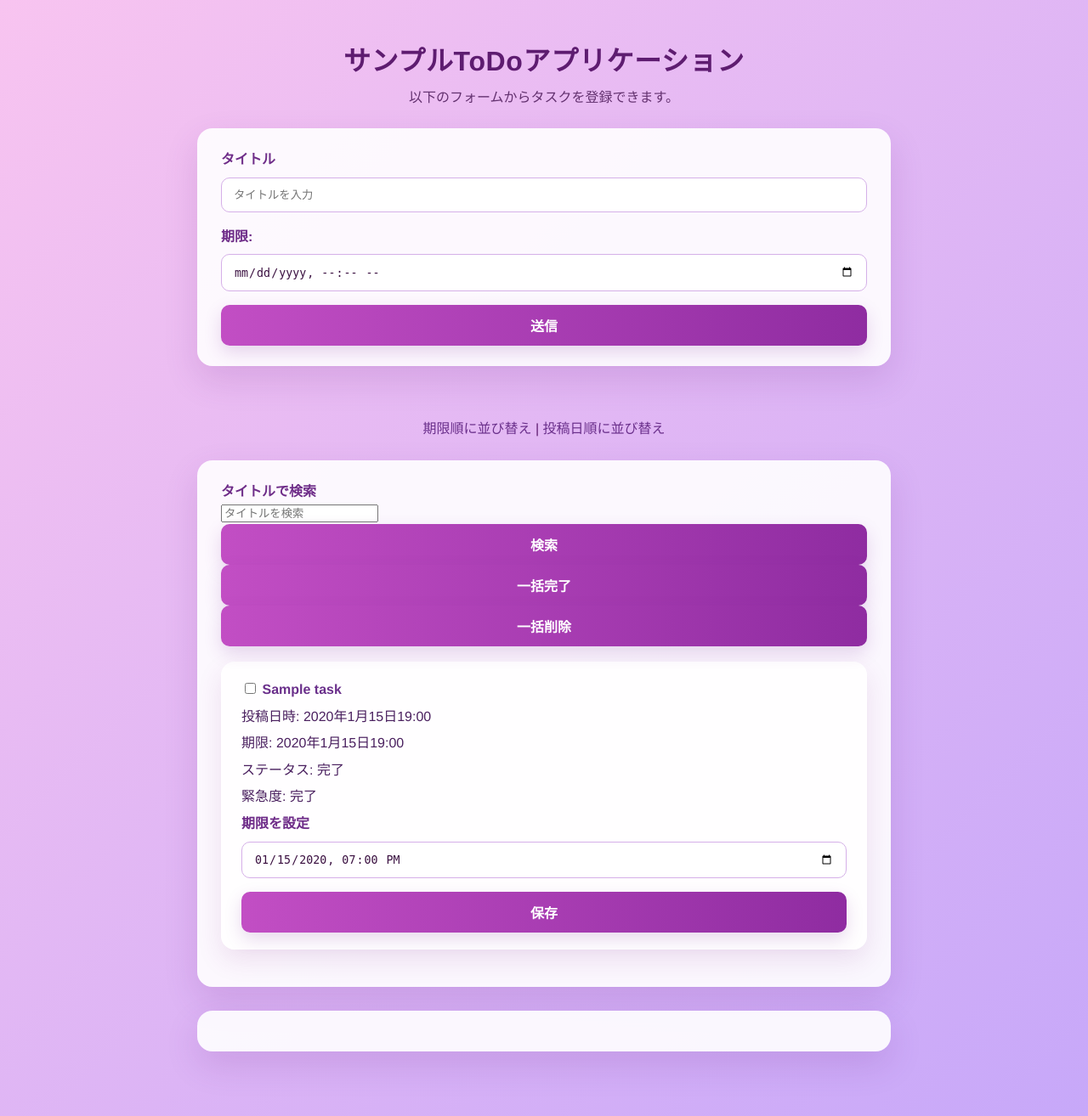
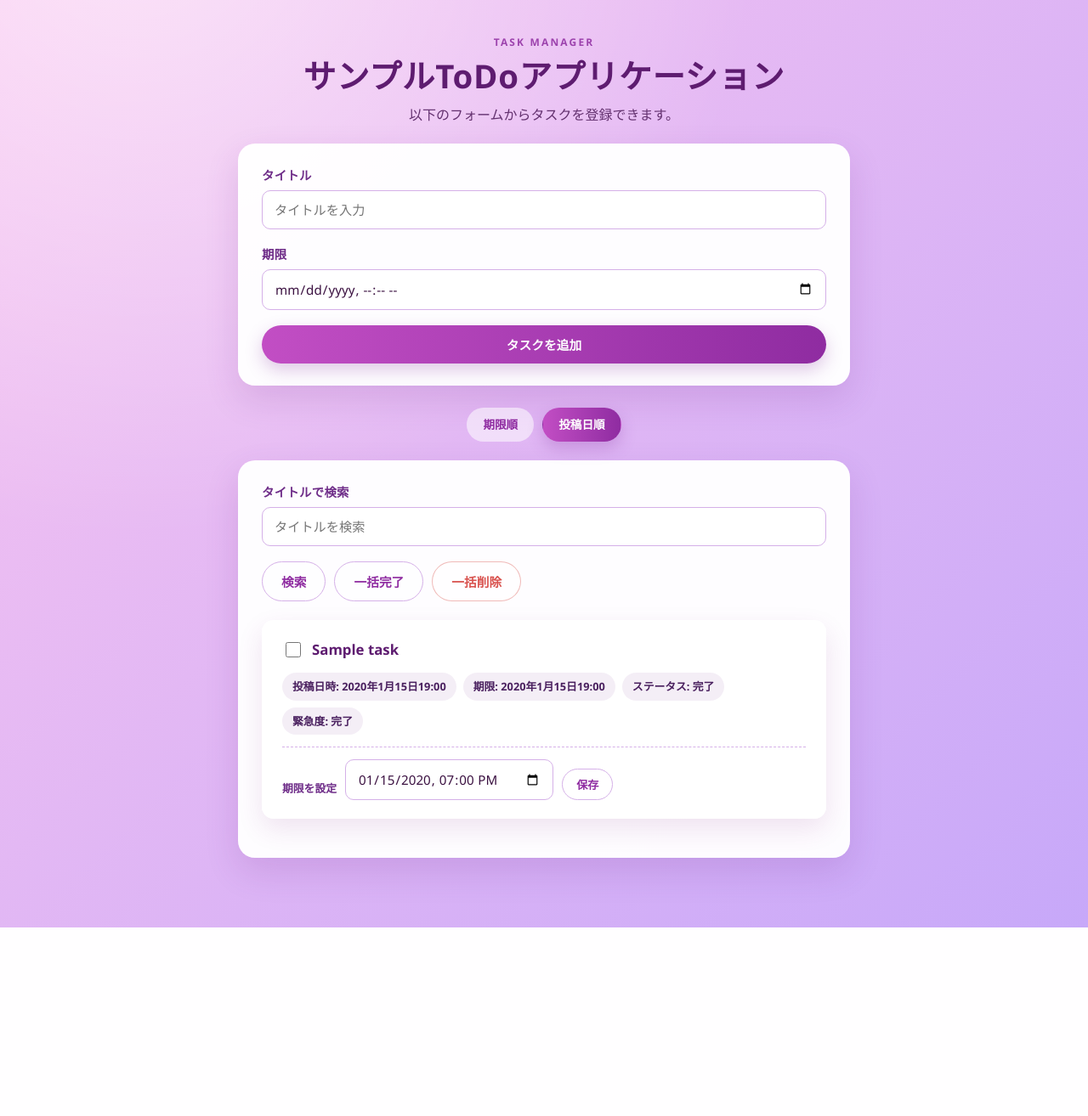
Before and after one commit to daydiddad/django-test-exercise, a Django app: page / in a window 1280 px wide. Shown: the whole page at 85% size. After the commit the page ends 1092 px from the top, so only its background shows below. Run offline with Django 5.2, Linux system fonts and the light colour scheme; tables that the repository leaves empty hold one stand-in row (values such as "Sample post").

Commit message:
デザインを刷新: カード型UI・バッジ・トースト風ボタンに変更
既存の紫/ピンク配色は維持しつつ、レイアウト・タイポグラフィ・ボタン・
ステータス表示をブラッシュアップ。空状態の表示や並び替えのアクティブ
表示も追加。

```diff
--- a/todo/static/todo/style.css
+++ b/todo/static/todo/style.css
@@ -1,15 +1,47 @@
+:root {
+  --grad-1: #f8c4f0;
+  --grad-2: #c7a8f9;
+  --ink: #3b1141;
+  --heading: #5e1c70;
+  --muted: #63316f;
+  --body-text: #4a205f;
+  --accent: #6e2c88;
+  --accent-strong: #8f2ca1;
+  --accent-bright: #c24ec4;
+  --border: #d5b0e8;
+  --danger: #d9534f;
+  --danger-bg: rgba(255, 236, 236, 0.95);
+  --warning: #f0ad4e;
+  --warning-bg: rgba(255, 246, 227, 0.95);
+  --surface: rgba(255, 255, 255, 0.92);
+  --surface-strong: rgba(255, 255, 255, 0.97);
+  --radius-lg: 20px;
+  --radius-md: 14px;
+  --radius-sm: 10px;
+  --shadow-soft: 0 16px 40px rgba(96, 24, 128, 0.14);
+  --shadow-card: 0 12px 30px rgba(134, 42, 132, 0.12);
+}
+
+*,
+*::before,
+*::after {
+  box-sizing: border-box;
+}
+
 body {
   margin: 0;
-  padding: 32px 16px 48px;
-  box-sizing: border-box;
-  font-family: "Helvetica Neue", Arial, sans-serif;
-  background: linear-gradient(135deg, #f8c4f0, #c7a8f9);
-  color: #3b1141;
+  padding: 40px 16px 56px;
+  font-family: "Hiragino Sans", "Yu Gothic", "Segoe UI", system-ui, -apple-system, "Helvetica Neue", Arial, sans-serif;
+  background:
+    radial-gradient(circle at 12% -10%, rgba(255, 255, 255, 0.55), transparent 45%),
+    linear-gradient(135deg, var(--grad-1), var(--grad-2));
+  color: var(--ink);
   line-height: 1.6;
+  min-height: 100vh;
 }
 
 body > * {
-  width: min(100%, 760px);
+  width: min(100%, 720px);
   margin-left: auto;
   margin-right: auto;
 }
@@ -19,112 +51,280 @@ h1, h2 {
   letter-spacing: 0.02em;
 }
 
+.eyebrow {
+  display: block;
+  text-align: center;
+  font-size: 0.75rem;
+  font-weight: 800;
+  letter-spacing: 0.18em;
+  text-transform: uppercase;
+  color: var(--accent-strong);
+  opacity: 0.85;
+  margin-bottom: 6px;
+}
+
 body > h1 {
-  margin-top: 20px;
+  margin-top: 0;
   margin-bottom: 8px;
   text-align: center;
-  color: #5e1c70;
-  font-size: 2rem;
+  color: var(--heading);
+  font-size: clamp(1.6rem, 1.2rem + 1.5vw, 2.4rem);
+  font-weight: 800;
 }
 
 body > p {
   margin: 0 auto 20px;
   text-align: center;
-  color: #63316f;
+  color: var(--muted);
 }
 
-form {
-  margin: 24px auto 28px;
-  padding: 24px 28px;
-  border-radius: 18px;
-  background: rgba(255, 255, 255, 0.9);
-  box-shadow: 0 16px 40px rgba(96, 24, 128, 0.14);
+form.card,
+.card {
+  margin: 20px auto 26px;
+  padding: 26px 28px;
+  border-radius: var(--radius-lg);
+  background: var(--surface-strong);
+  box-shadow: var(--shadow-soft);
+}
+
+.field {
+  margin-bottom: 18px;
+}
+
+.field label {
+  display: block;
+  margin-bottom: 6px;
+  font-weight: 600;
+  color: var(--accent);
+  font-size: 0.9rem;
+  letter-spacing: 0.02em;
 }
 
 label {
   font-weight: 600;
-  color: #6e2c88;
+  color: var(--accent);
 }
 
 input[type="text"],
+input[type="search"],
 input[type="datetime-local"] {
   width: 100%;
-  box-sizing: border-box;
   padding: 12px 14px;
-  margin-top: 8px;
-  margin-bottom: 16px;
-  border: 1px solid #d5b0e8;
-  border-radius: 10px;
+  border: 1.5px solid var(--border);
+  border-radius: var(--radius-sm);
   background: #fff;
-  color: #3b1141;
+  color: var(--ink);
+  font-size: 0.95rem;
+  font-family: inherit;
+  transition: border-color 0.15s ease, box-shadow 0.15s ease;
+}
+
+input[type="text"]:focus,
+input[type="search"]:focus,
+input[type="datetime-local"]:focus {
+  outline: none;
+  border-color: var(--accent-strong);
+  box-shadow: 0 0 0 4px rgba(143, 44, 161, 0.15);
+}
+
+input[type="checkbox"] {
+  width: 18px;
+  height: 18px;
+  accent-color: var(--accent-strong);
+  cursor: pointer;
 }
 
 button {
-  width: 100%;
-  padding: 12px;
-  border: none;
-  border-radius: 10px;
-  background: linear-gradient(90deg, #c24ec4, #8f2ca1);
-  color: white;
-  font-size: 1rem;
-  font-weight: 700;
-  cursor: pointer;
-  transition: transform 0.2s ease, box-shadow 0.2s ease;
-  box-shadow: 0 8px 20px rgba(130, 48, 154, 0.18);
+  font-family: inherit;
 }
 
-button:hover {
+.btn {
+  display: inline-flex;
+  align-items: center;
+  justify-content: center;
+  gap: 6px;
+  padding: 12px 22px;
+  border: none;
+  border-radius: 999px;
+  background: rgba(255, 255, 255, 0.6);
+  color: var(--accent-strong);
+  font-size: 0.92rem;
+  font-weight: 700;
+  text-decoration: none;
+  cursor: pointer;
+  transition: transform 0.15s ease, box-shadow 0.15s ease, background 0.15s ease, color 0.15s ease, border-color 0.15s ease;
+}
+
+.btn-primary {
+  background: linear-gradient(90deg, var(--accent-bright), var(--accent-strong));
+  color: #fff;
+  box-shadow: 0 8px 20px rgba(130, 48, 154, 0.25);
+}
+
+.btn-primary:hover {
+  transform: translateY(-2px);
+  box-shadow: 0 12px 26px rgba(130, 48, 154, 0.32);
+}
+
+.btn-outline {
+  border: 1.5px solid var(--border);
+}
+
+.btn-outline:hover {
+  background: #fff;
+  border-color: var(--accent-strong);
   transform: translateY(-1px);
-  box-shadow: 0 10px 24px rgba(130, 48, 154, 0.24);
+}
+
+.btn-danger {
+  color: var(--danger);
+  border: 1.5px solid rgba(217, 83, 79, 0.4);
+}
+
+.btn-danger:hover {
+  background: var(--danger);
+  color: #fff;
+  border-color: var(--danger);
+  transform: translateY(-1px);
+}
+
+.btn-block {
+  width: 100%;
+}
+
+.btn-sm {
+  padding: 8px 16px;
+  font-size: 0.82rem;
+}
+
+.actions {
+  display: flex;
+  flex-wrap: wrap;
+  gap: 10px;
+  margin: 4px 0 22px;
+}
+
+.sort-nav {
+  display: flex;
+  justify-content: center;
+  gap: 10px;
+  margin: 18px auto 22px;
+}
+
+.sort-nav a {
+  padding: 8px 18px;
+  border-radius: 999px;
+  background: rgba(255, 255, 255, 0.55);
+  color: var(--accent-strong);
+  font-weight: 700;
+  font-size: 0.85rem;
+  text-decoration: none;
+  border: 1.5px solid transparent;
+  transition: all 0.15s ease;
+}
+
+.sort-nav a:hover {
+  border-color: var(--accent-strong);
+}
+
+.sort-nav a.active {
+  background: linear-gradient(90deg, var(--accent-bright), var(--accent-strong));
+  color: #fff;
+  box-shadow: 0 8px 18px rgba(130, 48, 154, 0.25);
 }
 
 .text {
   margin: 18px auto 20px;
-  padding: 20px 24px;
-  border-radius: 16px;
-  background: rgba(255, 255, 255, 0.92);
-  box-shadow: 0 12px 30px rgba(134, 42, 132, 0.12);
+  padding: 22px 24px;
+  border-radius: var(--radius-md);
+  background: var(--surface);
+  box-shadow: var(--shadow-card);
+  transition: transform 0.15s ease, box-shadow 0.15s ease;
 }
 
-.text h2 {
-  margin: 0 0 10px;
-  text-align: left;
+.text:hover {
+  transform: translateY(-2px);
+  box-shadow: 0 16px 34px rgba(134, 42, 132, 0.18);
 }
 
-.text h2 a {
-  color: #5e1c70;
-  text-decoration: none;
+.task-title {
+  display: flex;
+  align-items: center;
+  gap: 10px;
+  margin-bottom: 14px;
+  font-size: 1.05rem;
+  cursor: pointer;
 }
 
-.text ul {
+.task-title strong a {
+  color: var(--heading);
+  text-decoration: none;
+  font-weight: 700;
+}
+
+.task-title strong a:hover {
+  text-decoration: underline;
+}
+
+.meta {
   list-style: none;
   padding: 0;
-  margin: 0;
+  margin: 0 0 6px;
+  display: flex;
+  flex-wrap: wrap;
+  gap: 8px;
 }
 
-.text li {
-  margin: 6px 0;
-  color: #4a205f;
+.meta li {
+  background: rgba(110, 44, 136, 0.08);
+  color: var(--body-text);
+  padding: 6px 12px;
+  border-radius: 999px;
+  font-size: 0.8rem;
+  font-weight: 600;
+}
+
+.inline-form {
+  margin-top: 14px;
+  padding-top: 14px;
+  border-top: 1px dashed var(--border);
+  display: flex;
+  align-items: flex-end;
+  flex-wrap: wrap;
+  gap: 10px;
+}
+
+.inline-form label {
+  display: block;
+  margin-bottom: 4px;
+  font-size: 0.8rem;
+  color: var(--accent);
+  font-weight: 600;
+}
+
+.inline-form input {
+  width: auto;
 }
 
 .text.urgent {
-  border: 2px solid #d9534f;
-  background: rgba(255, 236, 236, 0.95);
+  border: 2px solid var(--danger);
+  background: var(--danger-bg);
 }
 
 .text.warning {
-  border: 2px solid #f0ad4e;
-  background: rgba(255, 246, 227, 0.95);
+  border: 2px solid var(--warning);
+  background: var(--warning-bg);
 }
 
-body > div {
+.empty {
   text-align: center;
-  margin: 8px auto 20px;
-  color: #5e1c70;
+  color: var(--muted);
+  padding: 32px 12px;
+  font-size: 0.95rem;
 }
 
 a {
-  color: #6a2f8b;
+  color: var(--accent);
   text-decoration: none;
 }
 
@@ -132,12 +332,17 @@ a:hover {
   text-decoration: underline;
 }
 
-nav {
-  text-align: center;
-  margin-top: 14px;
+@media (max-width: 480px) {
+  body {
+    padding: 24px 12px 40px;
+  }
+
+  form.card,
+  .card {
+    padding: 20px 18px;
+  }
+
+  .btn {
+    flex: 1 1 auto;
+  }
 }
-
-nav a {
-  margin: 0 10px;
-  font-weight: 600;
-}
--- a/todo/templates/todo/index.html
+++ b/todo/templates/todo/index.html
@@ -5,52 +5,53 @@
   <head>
     <title>ToDoアプリケーション</title>
     <meta charset="UTF-8">
+    <meta name="viewport" content="width=device-width, initial-scale=1">
     <meta name="author" content="INIAD">
     <link rel="stylesheet" href="{% static 'todo/style.css' %}">
   </head>
 
   <body>
+    <span class="eyebrow">Task Manager</span>
     <h1>サンプルToDoアプリケーション</h1>
     <p>以下のフォームからタスクを登録できます。</p>
-    <form action="{% url 'index' %}" method="post">
+    <form action="{% url 'index' %}" method="post" class="card">
       {% csrf_token %}
-      <div>
-        <label for="titleInput">タイトル</label><br>
+      <div class="field">
+        <label for="titleInput">タイトル</label>
         <input id="titleInput" name="title" type="text" placeholder="タイトルを入力">
       </div>
-      <div>
-        <label for="dueInput">期限:</label><br>
+      <div class="field">
+        <label for="dueInput">期限</label>
         <input id="dueInput" name="due_at" type="datetime-local">
       </div>
-      <div>
-        <button type="submit">送信</button>
-      </div>
+      <button type="submit" class="btn btn-primary btn-block">タスクを追加</button>
     </form>
-    <br>
 
-    <div>
-      <a href="{% url 'index' %}?order=due{% if query %}&q={{ query|urlencode }}{% endif %}">期限順に並び替え</a> |
-      <a href="{% url 'index' %}?order=post{% if query %}&q={{ query|urlencode }}{% endif %}">投稿日順に並び替え</a>
+    <div class="sort-nav">
+      <a class="{% if current_order == 'due' %}active{% endif %}" href="{% url 'index' %}?order=due{% if query %}&q={{ query|urlencode }}{% endif %}">期限順</a>
+      <a class="{% if current_order == 'post' %}active{% endif %}" href="{% url 'index' %}?order=post{% if query %}&q={{ query|urlencode }}{% endif %}">投稿日順</a>
     </div>
 
-    <form action="{% url 'index' %}" method="post">
+    <form action="{% url 'index' %}" method="post" class="card">
       {% csrf_token %}
-      <div>
-        <label for="searchInput">タイトルで検索</label><br>
+      <div class="field">
+        <label for="searchInput">タイトルで検索</label>
         <input id="searchInput" name="q" type="search" value="{{ query }}" placeholder="タイトルを検索">
         <input type="hidden" name="order" value="{{ current_order }}">
-        <button type="submit">検索</button>
-        <button type="submit" name="action" value="complete">一括完了</button>
-        <button type="submit" name="action" value="delete">一括削除</button>
+      </div>
+      <div class="actions">
+        <button type="submit" class="btn btn-outline">検索</button>
+        <button type="submit" name="action" value="complete" class="btn btn-outline">一括完了</button>
+        <button type="submit" name="action" value="delete" class="btn btn-danger">一括削除</button>
       </div>
 
       {% for task in tasks %}
       <div class="text{% if task.urgency_label == 'Overdue' %} urgent{% elif task.urgency_label == 'Due Soon' %} warning{% endif %}">
-        <label>
+        <label class="task-title">
           <input type="checkbox" name="task_ids" value="{{ task.pk }}">
           <strong><a href="{% url 'detail' task.id %}">{{ task.title }}</a></strong>
         </label>
-        <ul>
+        <ul class="meta">
           <li>投稿日時: {{ task.posted_at }}</li>
           {% if task.due_at %}
           <li>期限: {{ task.due_at }}</li>
@@ -65,10 +66,14 @@
         <div class="inline-form">
           <label for="dueInput-{{ task.id }}">期限を設定</label>
           <input id="dueInput-{{ task.id }}" name="due_at" type="datetime-local" form="setDeadlineForm-{{ task.id }}" value="{% if task.due_at %}{{ task.due_at|date:'Y-m-d H:i' }}{% endif %}">
-          <button type="submit" form="setDeadlineForm-{{ task.id }}">保存</button>
+          <button type="submit" form="setDeadlineForm-{{ task.id }}" class="btn btn-outline btn-sm">保存</button>
         </div>
       </div>
       {% endfor %}
+
+      {% if not tasks %}
+      <p class="empty">{% if query %}該当するタスクは見つかりませんでした。{% else %}タスクはまだ登録されていません。{% endif %}</p>
+      {% endif %}
     </form>
 
     {% for task in tasks %}
```
Also changed, not shown: todo/templates/todo/detail.html (+11 -7 lines), todo/templates/todo/edit.html (+12 -9 lines).
